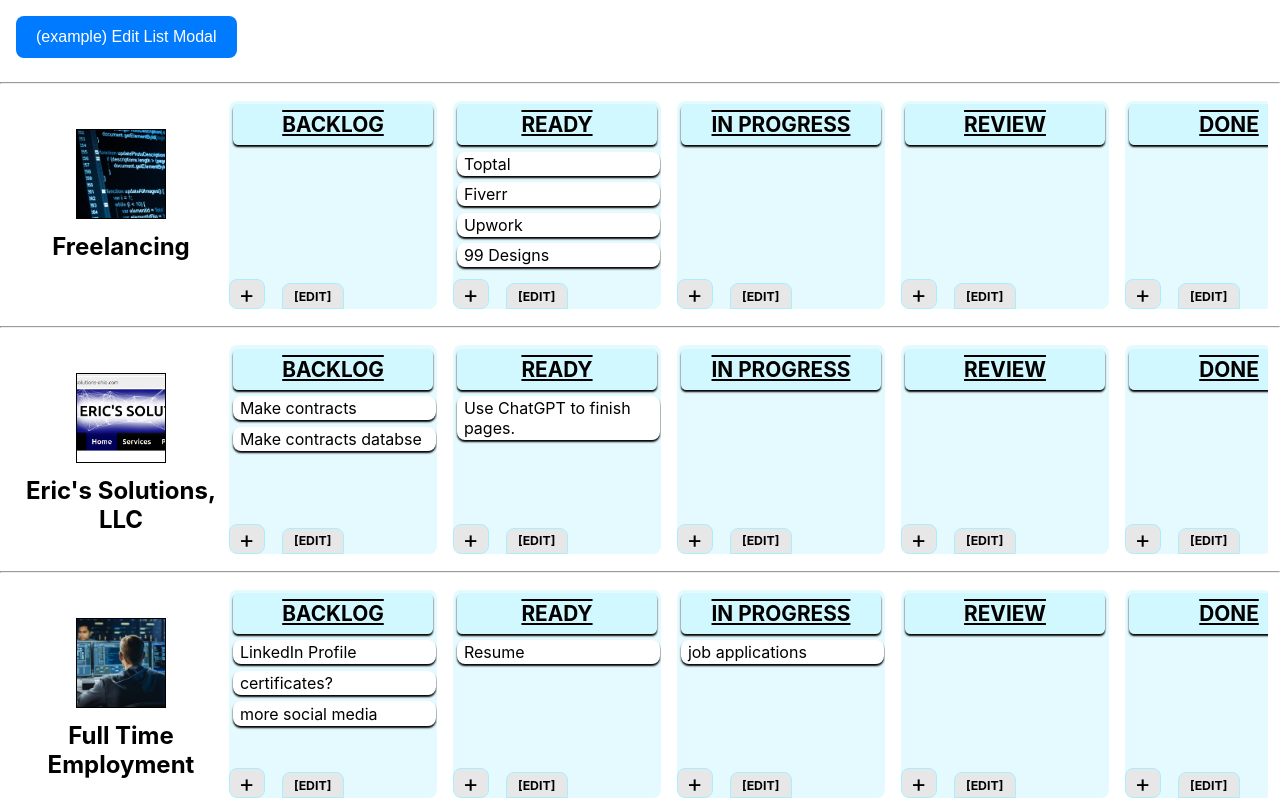
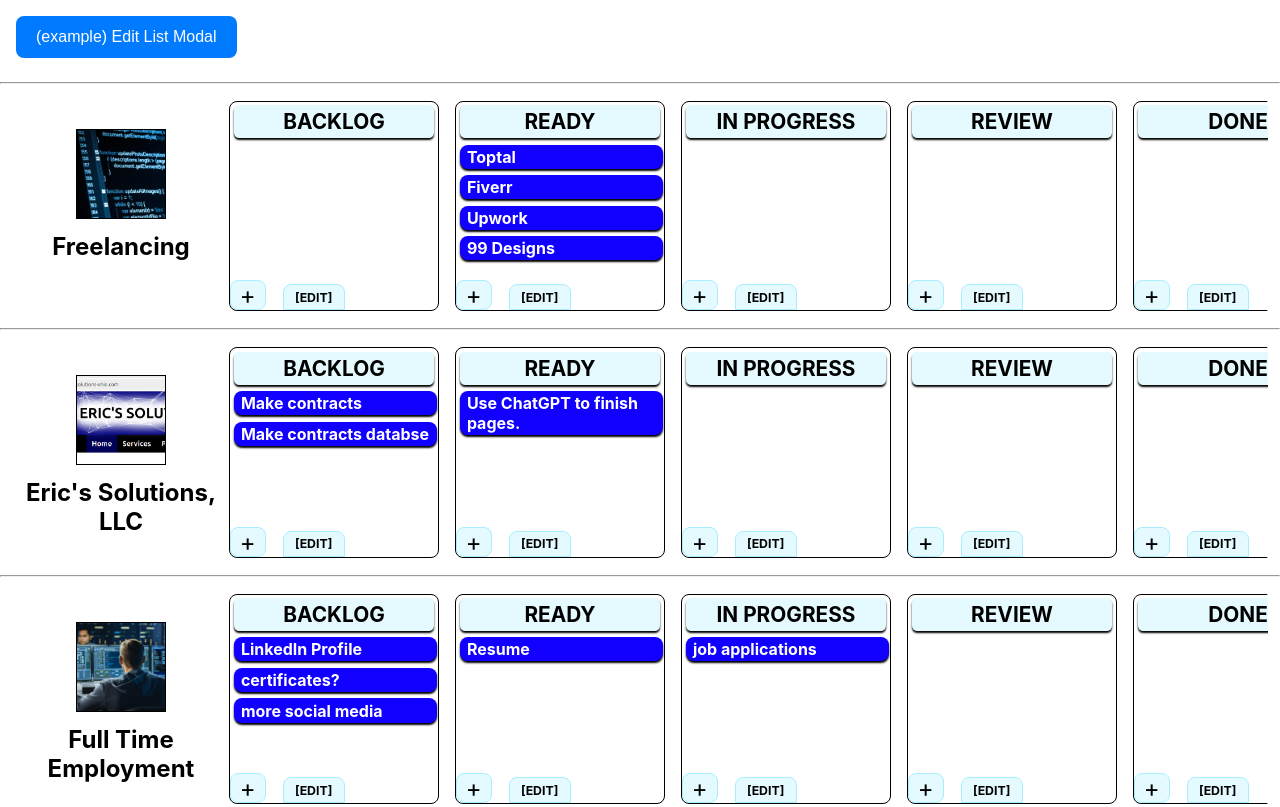
Before and after one commit to EricsSolutions/taskManagerWidget, a plain HTML site: page index.html in a window 1280 px wide. Shown: the top 807 px of the page. Drawn offline with Linux system fonts and the light colour scheme.

Commit message:
feat(styles) saving more formatting

```diff
--- a/css/styles.css
+++ b/css/styles.css
@@ -52,9 +52,9 @@ body{
     padding: 0.2rem 0.25rem 2.2rem 0.25rem;
     /* border: 1px solid transparent; */
     border-radius: 0.5rem;
-    background-color: rgb(247, 247, 247);
     background-color: rgb(209, 248, 255);
     background-color: rgb(228, 250, 255);
+    background-color: rgb(255, 255, 255);
 
 
 
@@ -65,7 +65,7 @@ body{
     max-width: 300px;
     width: 16%;
     vertical-align: top;
-    /* border: 1px solid rgb(161, 221, 255); */
+    border: 1px solid rgb(0, 0, 0);
     /* background-color: white; */
     margin: 0.5rem;
 
@@ -83,12 +83,13 @@ body{
     font-size: 1.3rem;
     /* border-bottom: 3px solid rgb(255, 223, 176); */
     color: rgb(0, 153, 153);
+    color: rgb(255, 255, 255);
     color: rgb(0, 0, 0);
-    background-color: white;
-    background-color: rgb(209, 248, 255);
+    background-color: rgb(228, 250, 255);
     margin-bottom: 0.25rem;
-    padding: 0.5rem 0.3rem 0.5rem 0.3rem;
-    text-decoration: underline overline;
+    /* padding: 0.5rem 0.3rem 0.5rem 0.3rem; */
+    padding: 0.25rem 0 0.25rem 0;
+    /* text-decoration: underline overline; */
     border-radius: 0.33rem;
     text-align: center;
     text-transform: uppercase;
@@ -103,12 +104,14 @@ body{
     padding: 0.13rem 0.13rem 0.13rem 0.43rem;
     border-radius: 0.5rem;
     cursor: move;
-    background-color: white;
-    color: black;
+    color: rgb(255, 255, 255);
+    background-color: rgb(17, 0, 255);
+    font-weight: bold;
     box-shadow: 0 2px 2px rgb(0, 0, 0);
 }
 .singleTask.dragging {
     opacity: 0.5; /* Feedback while dragging */
+    color: black;
 }
 
 .addItemButton {
@@ -118,15 +121,12 @@ body{
     text-align: center;
     margin: 0.25rem 0 0 0;
     padding: 0 0.3rem 0.25rem 0.3rem;
-    color: rgb(104, 104, 104);
-    color: rgb(0, 153, 153);
-    color: black;
+    color: rgb(0, 0, 0);
+    background-color: rgb(228, 250, 255);
     font-size: 1.5rem;
     position: absolute; bottom: 0px; left: 0px;
     cursor:pointer; /* Indicates clickable */
     border-radius: 0.5rem;
-    background-color: rgb(249, 255, 221);
-    background-color: rgb(231, 231, 231);
     /* border-top-right-radius: 0; */
     /* border-bottom-left-radius: 0; */
     border: 1px solid rgb(168, 238, 255);
@@ -145,11 +145,8 @@ body{
     padding: 0 0.7rem;
     margin: 0.25rem .5rem 0.25rem 1.5rem;
     margin: auto;
-    color: rgb(104, 104, 104);
-    color: rgb(0, 153, 153);
-    color: black;
-    background-color: rgb(249, 255, 221);
-    background-color: rgb(231, 231, 231);
+    color: rgb(0, 0, 0);
+    background-color: rgb(228, 250, 255);
     font-size: 0.77rem;
     font-weight: bold;
 
```
